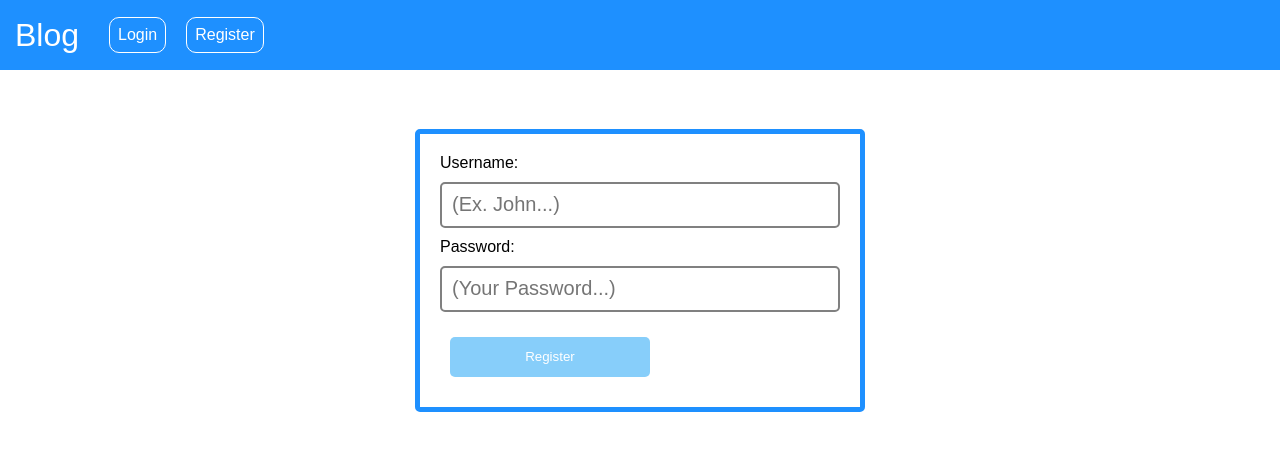
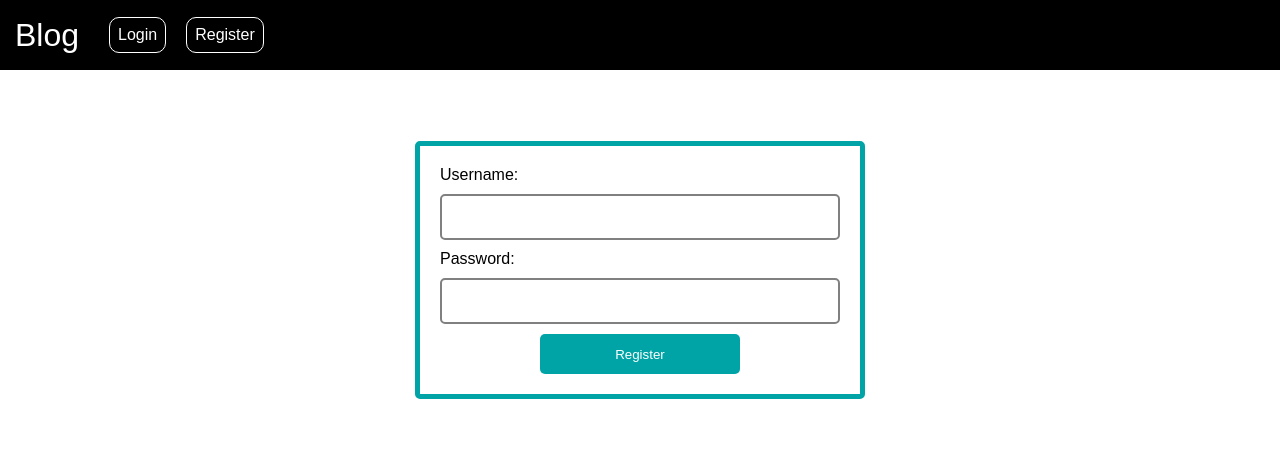
Before and after one commit to rhummdan/BlogSphere-Client, a React (Create React App) app: page /registration in a window 1280 px wide. Shown: the top 450 px of the page. Built offline with nearby package versions, Linux system fonts and the light colour scheme; no server answers.

Commit message:
UI changes

```diff
--- a/src/App.css
+++ b/src/App.css
@@ -32,7 +32,7 @@ body {
 .post .title {
   flex: 20%;
   border-bottom: 1px solid lightgray;
-  background-color: dodgerblue;
+  background-color: #00A4A6;
   display: grid;
   place-content: center;
   color: white;
@@ -50,7 +50,7 @@ body {
   display: flex;
   align-items: center;
   padding-left: 15px;
-  background-color: dodgerblue;
+  background-color: #00A4A6;
   color: white;
   border-bottom-left-radius: 10px;
   border-bottom-right-radius: 10px;
@@ -96,7 +96,7 @@ body {
   width: 400px;
   height: auto;
   padding: 20px;
-  border: 5px solid dodgerblue;
+  border: 5px solid #00A4A6;
   border-radius: 5px;
 }
 
@@ -116,24 +116,32 @@ body {
   margin-top: 15px;
   height: 40px;
   border: none;
-  background-color: lightskyblue;
+  background-color: #00A4A6;
   border-radius: 5px;
   color: white;
+
+
+}
+
+.formContainer .center {
+  display: block; /* Make the button a block-level element */
+  margin: 0 auto;
 }
 
 .formContainer button:hover {
   cursor: pointer;
-  background-color: dodgerblue;
 }
 
 span {
   color: red;
 }
 
+/* 00A4A6 */
+
 .navbar {
   width: 100%;
   height: 70px;
-  background-color: dodgerblue;
+  background-color: black;
   display: flex;
   align-items: center;
   font-family: Arial, Helvetica, sans-serif;
@@ -151,7 +159,7 @@ span {
 
 .navbar .logoutButton {
   font-size: 15px;
-  background-color: dodgerblue;
+  background-color: #00A4A6;
   color: white;
   padding: 0px;
   border: 1px solid white;
@@ -245,12 +253,12 @@ button {
 }
 
 .addCommentContainer button {
-  background-color: dodgerblue;
+  background-color: #00A4A6;
   color: white;
 }
 
 .addCommentContainer input {
-  border: 2px solid dodgerblue;
+  border: 2px solid #00A4A6;
 }
 
 .rightSide .listOfComments {
@@ -308,10 +316,14 @@ button {
 }
 
 .loginContainer button {
-  background-color: dodgerblue;
+  background-color: #00A4A6;
   color: white;
 }
 
 .loginContainer input {
-  border: 2px solid dodgerblue;
+  border: 2px solid #00A4A6;
 }
+
+.loggedInContainer .links {
+  margin-right: 15px;
+}
--- a/src/App.js
+++ b/src/App.js
@@ -42,15 +42,7 @@ function App() {
     });
   }, []);
 
-  const logout = () => {
-    localStorage.removeItem("accessToken"); //removing accessToken from localStorage
-    setAuthState({
-      username: "",
-      id: "",
-      status: false}
-      ); //making authstate false will change the login button on top
 
-  }
 
   return (
     <div className="App">
@@ -67,8 +59,10 @@ function App() {
                 <Link className='links' to="/">Home</Link>
             )}
             <div className='loggedInContainer'>
-              <h1>{authState.username}</h1>
-              {authState.status && <button className='logoutButton' onClick={logout}>Logout</button>}
+              {authState.status && (
+                <Link className='links' to={`/profile/${authState.id}`}>{authState.username}</Link>
+              )}
+
             </div>
 
           </div>
--- a/src/pages/Home.js
+++ b/src/pages/Home.js
@@ -98,13 +98,13 @@ export const Home = () => {
                     <Form className='formContainer'>
                         <label>Title: </label>
                         <ErrorMessage name='title' component="span"/>
-                        <Field id="inputCreatePost" name="title" placeholder="(Ex. Title...)" autoComplete="off"/>
+                        <Field id="inputCreatePost" name="title" autoComplete="off"/>
 
                         <label>Post: </label>
                         <ErrorMessage name='postText' component="span"/>
-                        <Field id="inputCreatePost" name="postText" placeholder="(Ex. Post...)" autoComplete="off"/>
+                        <Field id="inputCreatePost" name="postText" autoComplete="off"/>
 
-                        <button type='submit'>Add Post</button>
+                        <button className="center" type='submit'>Add Post</button>
                     </Form>
                 </Formik>
             </div>
--- a/src/pages/Profile.js
+++ b/src/pages/Profile.js
@@ -13,6 +13,7 @@ export const Profile = () => {
     const [listOfPosts, setListOfPosts] = useState([]);
     const navigate = useNavigate();
     const {authState} = useContext(AuthContext);
+    const {setAuthState} = useContext(AuthContext);
 
     useEffect(() => {
         axios.get(`http://localhost:3001/auth/basicinfo/${id}`).then((response) => {
@@ -24,6 +25,17 @@ export const Profile = () => {
         })
     }, []);
 
+    //testing the logout button in this part of the screen
+    const logout = () => {
+        localStorage.removeItem("accessToken"); //removing accessToken from localStorage
+        setAuthState({
+          username: "",
+          id: "",
+          status: false}
+          ); //making authstate false will change the login button on top
+        navigate("/login");
+      }
+
     return (
         <div className="profilePageContainer">
             <div className="basicInfo">
@@ -31,6 +43,7 @@ export const Profile = () => {
                 {authState.username === userName && (
                     <button onClick={() => {navigate("/changepassword")}}>Change My Password</button>
                 )}
+                <button onClick={logout}>logout</button>
 
             </div>
             <div className="listOfPosts">
--- a/src/pages/Registration.js
+++ b/src/pages/Registration.js
@@ -29,14 +29,14 @@ export const Registration = () => {
 
              <label>Username: </label>
              <ErrorMessage name='username' component="span"/>
-             <Field id="inputCreatePost" name="username" placeholder="(Ex. John...)"/>
+             <Field id="inputCreatePost" name="username"/>
 
              <label>Password: </label>
              <ErrorMessage name='passoword' component="span"/>
-             <Field id="inputCreatePost" type="password" name="password" placeholder="(Your Password...)"/>
+             <Field id="inputCreatePost" type="password" name="password" />
 
 
-             <button type='submit'>Register</button>
+             <button className='center' type='submit'>Register</button>
          </Form>
         </Formik>
      </div>
```
